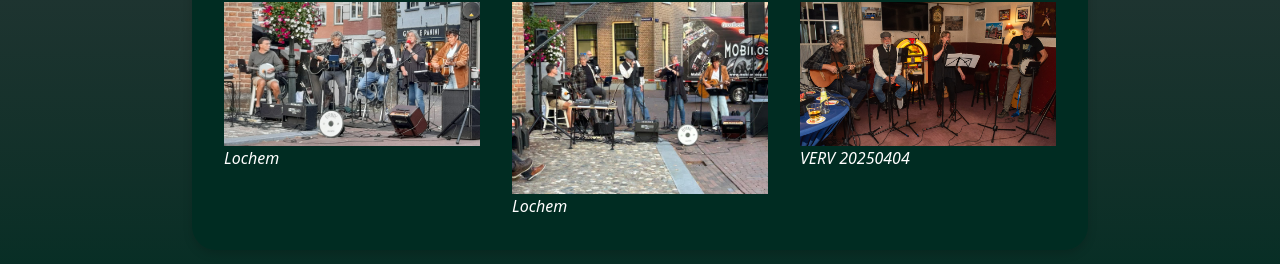
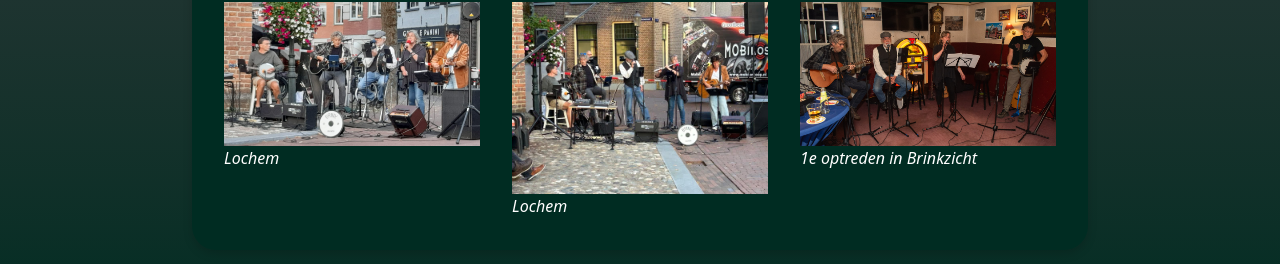
Before and after one commit to t0mmie/brink-ruinen, a Jekyll site: the page built from fotos.md, in a window 1280 px wide. Shown: the part 544-808 px from the top of the page. Built offline with Jekyll 4.4.1, drawn with Linux system fonts in a browser that asks for light colours.

Commit message:
Update fotos.md (via Pages CMS)

```diff
--- a/fotos.md
+++ b/fotos.md
@@ -19,5 +19,5 @@ photos:
     name: Lochem
   - photo: /public/assets/images/VERV-20250404-0923.jpg
     size: 1/3
-    name: VERV 20250404
+    name: 1e optreden in Brinkzicht
 ---
```
